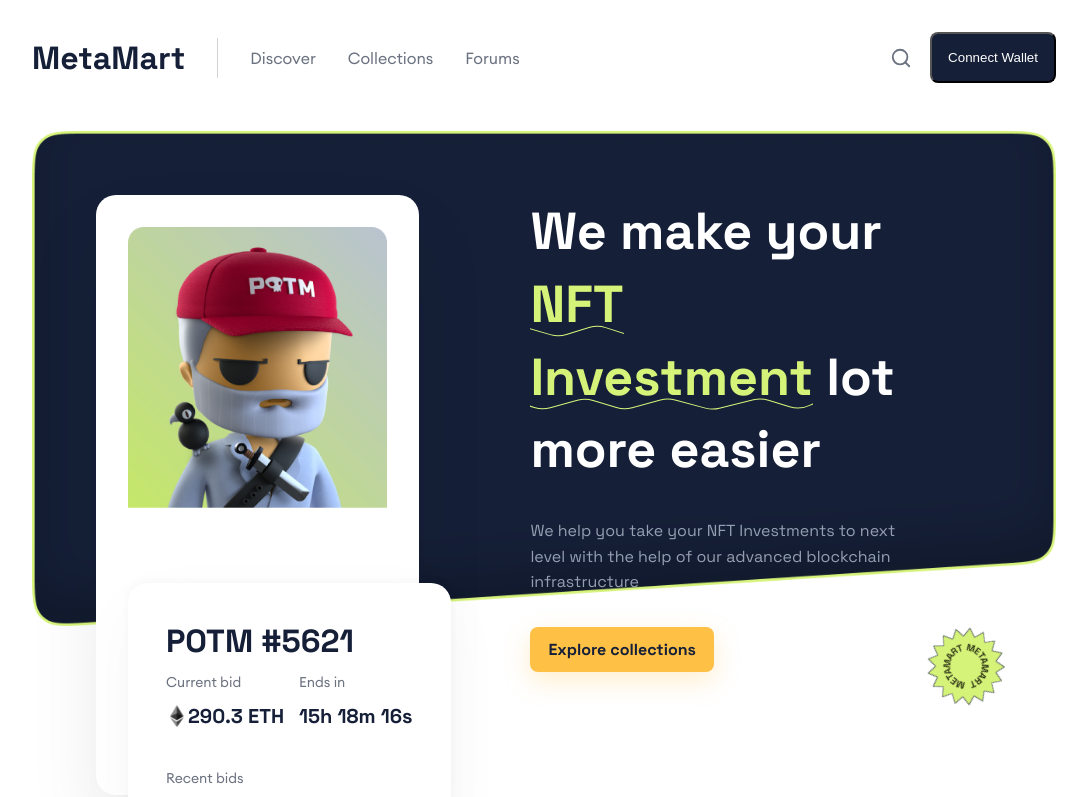
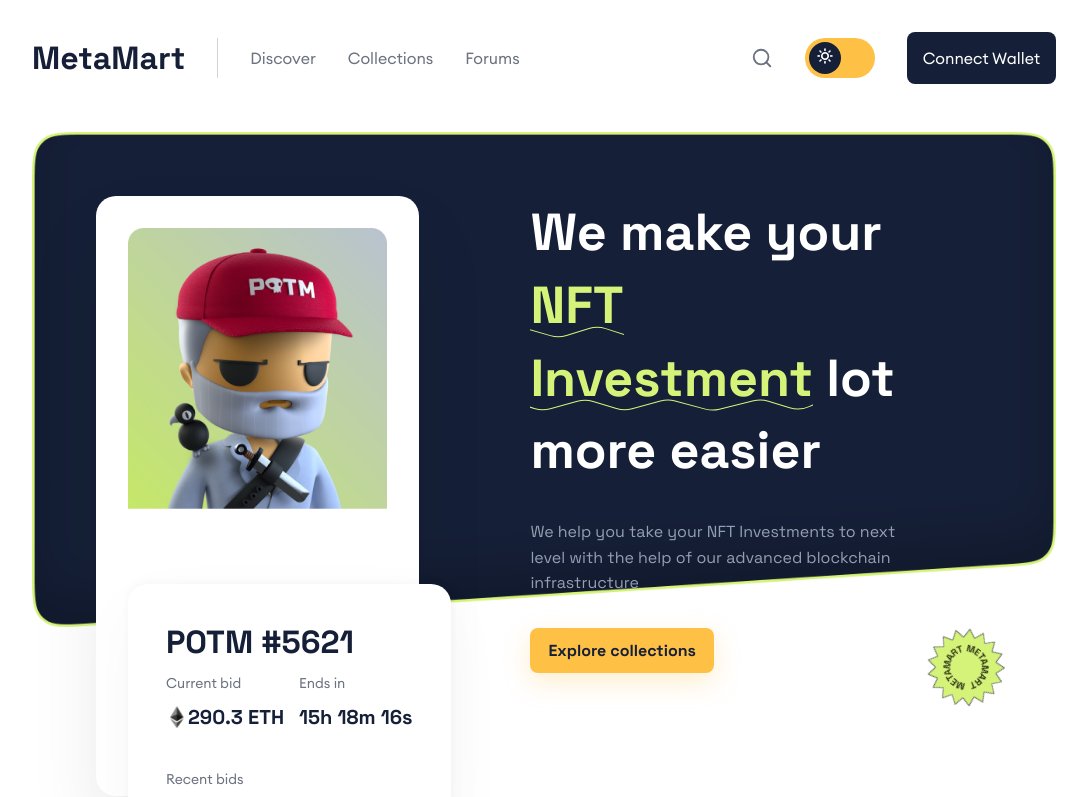
Before and after one commit to octopse/metaMart, a React (Create React App) app: page / in a window 1280 px wide. Shown: the top 797 px of the page, without its empty margins (96-1183 px from the left). Built offline with nearby package versions, Linux system fonts and the light colour scheme.

Commit message:
Added toggle to nav bar

```diff
--- a/src/components/Nav.jsx
+++ b/src/components/Nav.jsx
@@ -16,9 +16,12 @@ function Nav() {
       <div className={style.nav_right}>
         <FiSearch style={{color: '#6B7280', fontSize: '22px', cursor: 'pointer'}}/>
         <div>
-
+          <label class={style.switch}>
+              <input type="checkbox" />
+              <span class={style.slider}></span>
+          </label>
         </div>
-        <button className={style.nav_right_connectwallet}>Connect Wallet</button>
+        <div className={style.nav_right_connectwallet}>Connect Wallet</div>
       </div>
     </nav>
   </header>
--- a/src/styles/nav.module.css
+++ b/src/styles/nav.module.css
@@ -34,8 +34,73 @@
     align-items: center;
 }
 .nav_right > div{
-    margin-left: 1.125rem;
+    margin-left: 2rem;
 }
+/* toggle start */
+.switch {
+    position: relative;
+    display: inline-block;
+    width: 70px;
+    height: 40px;
+    /* margin-left: 20px; */
+}
+.switch input {
+    opacity: 0;
+    width: 0;
+    height: 0;
+}
+.slider {
+    position: absolute;
+    cursor: pointer;
+    top: 0;
+    left: 0;
+    right: 0;
+    bottom: 0;
+    background-color: #FFC145;
+    -webkit-transition: .4s;
+    transition: .4s;
+    border-radius: 34px;
+}
+input:checked + .slider {
+    background-color: #151F37;
+}
+.slider::before {
+    position: absolute;
+    content: '\f185';
+    content: url('../assets/img/Group\ 5996.png');
+    background-size: cover;
+    font-family: "Font Awesome 5 Free";
+    font-weight: 900;
+    display: flex;
+    justify-content: center;
+    align-items: center;
+    font-style: normal;
+    font-variant: normal;
+    text-rendering: auto;
+    -webkit-font-smoothing: antialiased;
+    color: white;
+    height: 32px;
+    width: 32px;
+    left: 4px;
+    border-radius: 50%;
+    bottom: 4px;
+    background-color: #151F37;
+    -webkit-transition: .4s;
+    transition: .4s;
+}
+input:focus + .slider {
+    box-shadow: 0 0 1px #FFC145;
+}
+
+input:checked + .slider::before {
+    /* content: '\f186'; */
+    content: '\263E';
+    -webkit-transform: translateX(31px);
+    -ms-transform: translateX(31px);
+    transform: translateX(31px);
+    background-color: #FFC145;
+}
+/* toggle end */
 .nav_right_connectwallet{
     background-color: #151F37;
     color: #fff;
```
